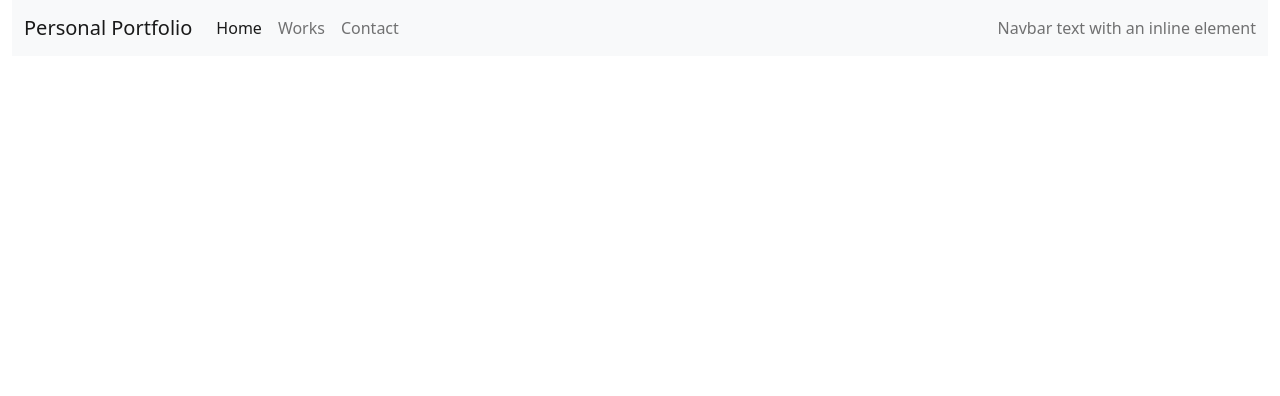
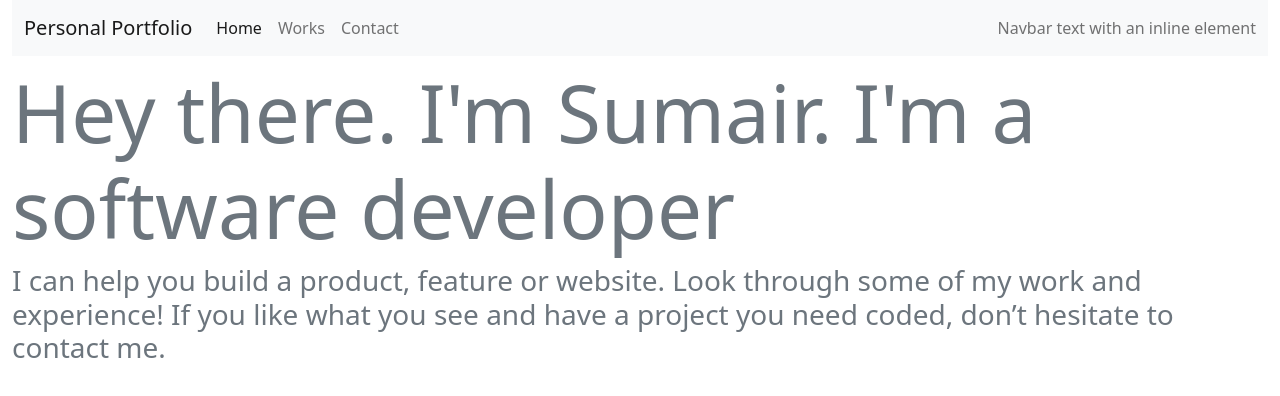
Before and after one commit to sumairq/Portfolio-bootstrap, a plain HTML site: page index.html in a window 1280 px wide. Drawn offline with Linux system fonts and the light colour scheme.

Commit message:
Create the header of the portfolio

```diff
--- a/index.html
+++ b/index.html
@@ -35,6 +35,25 @@
                 </div>
             </div>
         </nav>
+
+<div class="row">
+<div class="col">
+<h1 class="display-1 text-secondary mt-2">
+    Hey there. I'm Sumair.
+    I'm a software developer
+</h1>
+<p class="h3 text-muted">
+    I can help you build a product, feature or website. Look through some of my work and experience! If you like what you see and have a project you need coded, don’t hesitate to contact me.
+</p>
+
+</div>
+
+</div>
+
+
+
+
+
     </div>
     <script src="./bootstrap/js/bootstrap.min.js"></script>
 </body>
```
